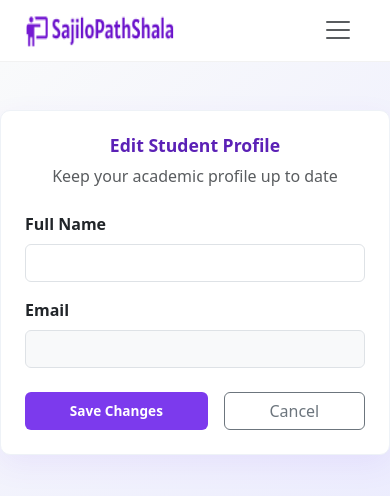
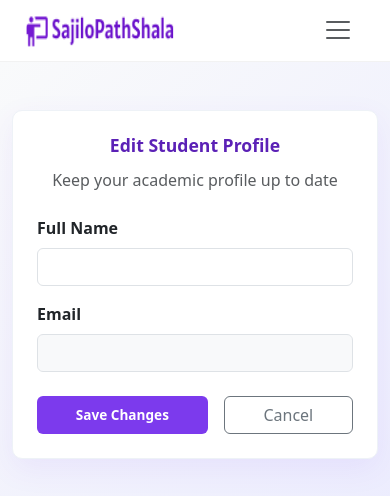
Before and after one commit to pratyush109/SajiloPathShala, a React (Vite) app in the folder client/: page /studentprofile in a window 390 px wide. Shown: the top 496 px of the page. Built offline with nearby package versions, Linux system fonts and the light colour scheme; sample sign-in values are in the browser's storage.

Commit message:
added the css

```diff
--- a/client/src/style/EditStudentProfile.css
+++ b/client/src/style/EditStudentProfile.css
@@ -8,6 +8,8 @@
 /* Page Background */
 .app-bg {
   background: linear-gradient(135deg, #f9fafb, #eef2ff);
+  min-height: 100vh;
+  padding: 20px;
 }
 
 /* Card */
@@ -15,12 +17,16 @@
   border: 1px solid var(--card-border);
   border-radius: 16px;
   box-shadow: 0 10px 30px rgba(124, 58, 237, 0.08);
+  padding: 20px;
+  transition: all 0.2s ease;
 }
 
 /* Heading */
 .brand-heading {
   color: var(--brand-purple-dark);
   font-weight: 700;
+  font-size: 1.5rem;
+  margin-bottom: 12px;
 }
 
 /* Buttons */
@@ -29,6 +35,8 @@
   border: none;
   font-weight: 600;
   padding: 10px 20px;
+  cursor: pointer;
+  transition: all 0.2s ease;
 }
 
 .btn-brand:hover {
@@ -40,6 +48,8 @@
   padding: 4px;
   border-radius: 50%;
   background: linear-gradient(135deg, var(--brand-purple), #a78bfa);
+  display: inline-block;
+  transition: all 0.2s ease;
 }
 
 /* Inputs Focus */
@@ -47,47 +57,40 @@
   border-color: var(--brand-purple);
   box-shadow: 0 0 0 0.2rem rgba(124, 58, 237, 0.15);
 }
+
 /* Responsive Breakpoints */
-@media (max-width: 768px) {
-  .brand-card {
-    padding: 12px;
-    border-radius: 12px;
-  }
 
-  .brand-heading {
-    font-size: 1.25rem;
-  }
-
-  .btn-brand {
-    padding: 8px 16px;
-    font-size: 0.9rem;
-  }
-
-  .profile-ring {
-    padding: 3px;
-  }
-
-  .app-bg {
-    background: linear-gradient(135deg, #f9fafb, #e6e6ff);
-  }
+/* Large Screens / Desktop */
+@media (max-width: 1200px) {
+  .brand-card { padding: 18px; border-radius: 14px; }
+  .brand-heading { font-size: 1.4rem; }
+  .btn-brand { padding: 9px 18px; font-size: 1rem; }
+  .profile-ring { padding: 3.5px; }
 }
 
+/* Laptop / Medium screens */
+@media (max-width: 992px) {
+  .brand-card { padding: 16px; border-radius: 14px; }
+  .brand-heading { font-size: 1.3rem; }
+  .btn-brand { padding: 8px 16px; font-size: 0.95rem; }
+  .profile-ring { padding: 3px; }
+  .app-bg { padding: 16px; }
+}
+
+/* Tablet / Small devices */
+@media (max-width: 768px) {
+  .brand-card { padding: 14px; border-radius: 12px; }
+  .brand-heading { font-size: 1.25rem; }
+  .btn-brand { padding: 7px 14px; font-size: 0.9rem; }
+  .profile-ring { padding: 2.5px; }
+  .app-bg { padding: 14px; background: linear-gradient(135deg, #f9fafb, #e6e6ff); }
+}
+
+/* Mobile */
 @media (max-width: 480px) {
-  .brand-card {
-    padding: 10px;
-    border-radius: 10px;
-  }
-
-  .brand-heading {
-    font-size: 1.1rem;
-  }
-
-  .btn-brand {
-    padding: 6px 12px;
-    font-size: 0.85rem;
-  }
-
-  .profile-ring {
-    padding: 2px;
-  }
+  .brand-card { padding: 12px; border-radius: 10px; }
+  .brand-heading { font-size: 1.1rem; }
+  .btn-brand { padding: 6px 12px; font-size: 0.85rem; }
+  .profile-ring { padding: 2px; }
+  .app-bg { padding: 12px; }
 }
```
